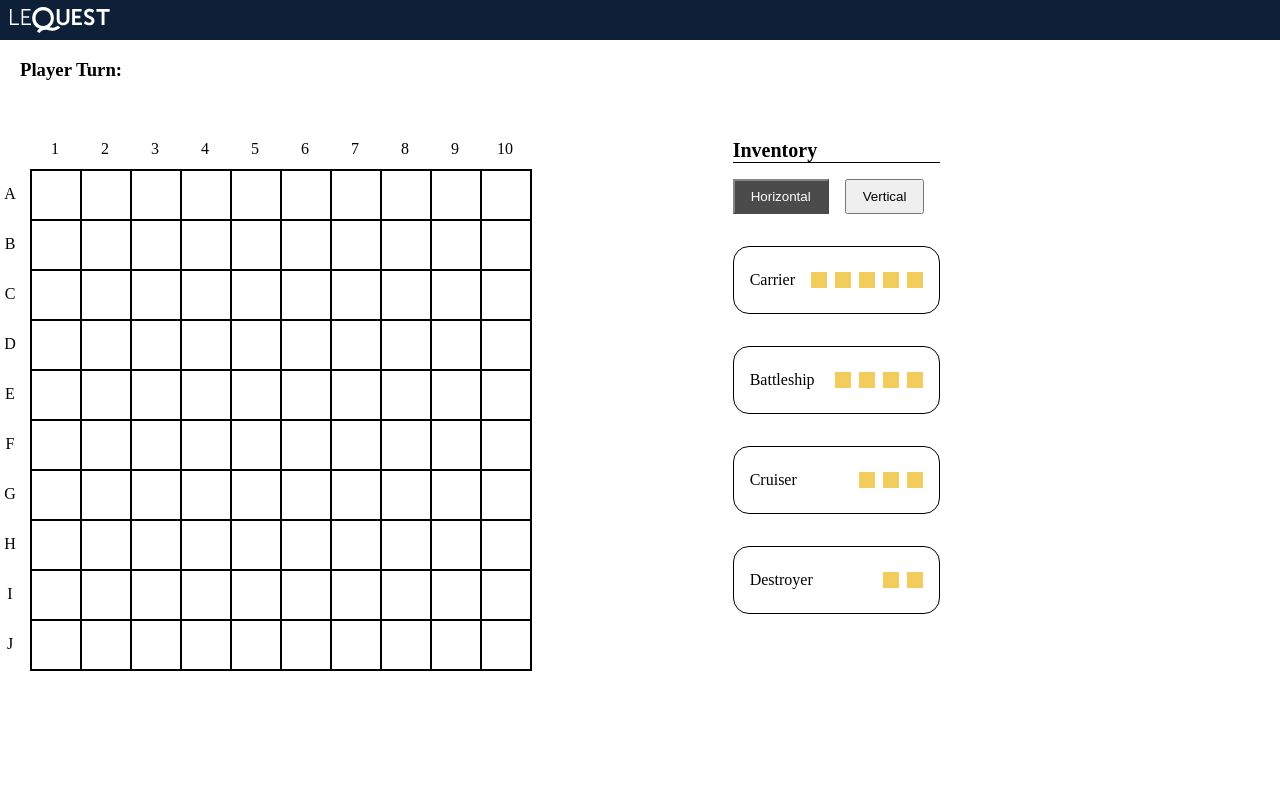
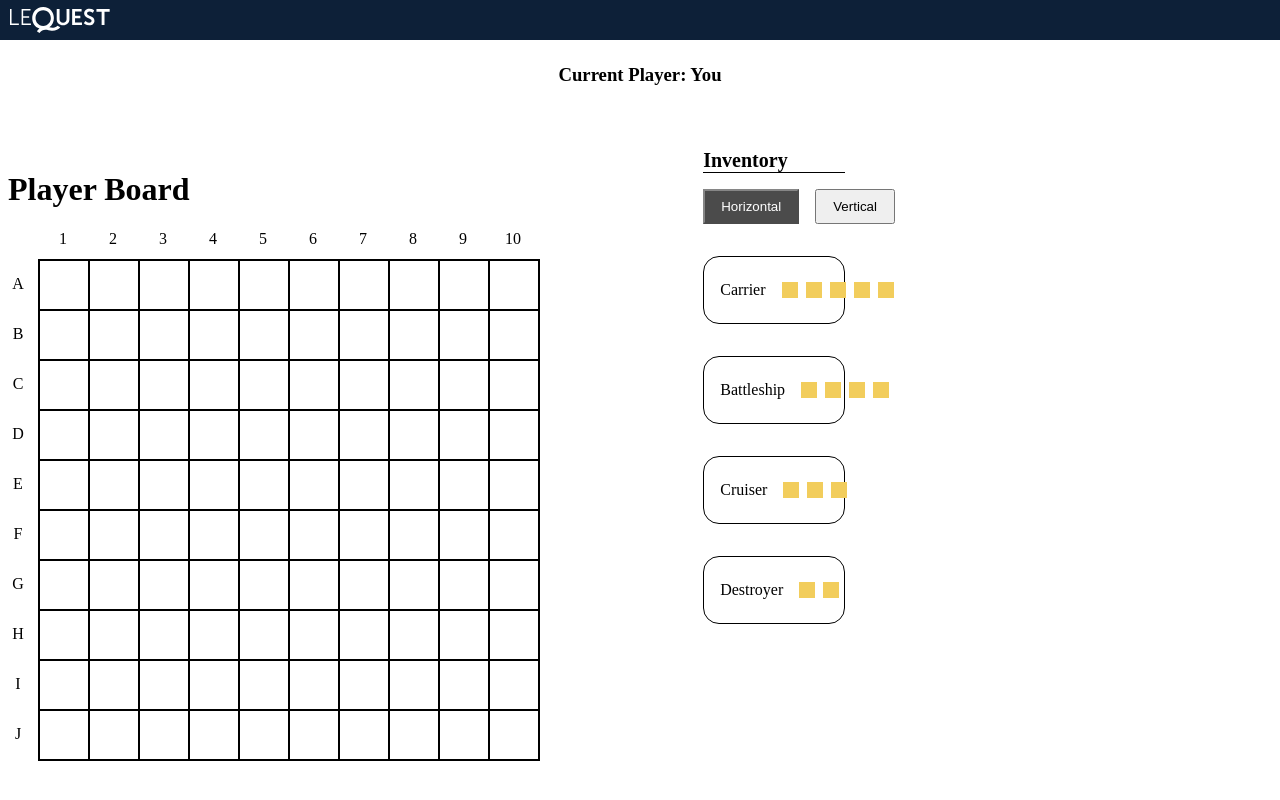
Before and after one commit to ishraqe/battleship, a React app: page / in a window 1280 px wide. Shown: the top 800 px of the page. Built offline with nearby package versions, Linux system fonts and the light colour scheme.

Commit message:
layout fixed, now computer needs to deploy ships to on his board

```diff
--- a/src/Components/Battleship.css
+++ b/src/Components/Battleship.css
@@ -1,25 +1,24 @@
 .battleship__stage {
-  position: absolute;
-  width: 900px;
-  height: 700px;
-  left: 0px;
-  top: 0px;
-}
-
-.battleship__summary--container,
-.battleship__content {
-  padding: 0 20px;
-}
-
-.battleship__summary--container {
-  position: relative;
-  margin-top: 40px;
-  display: flex;
+  width: 100%;
+  height: 100vh;
 }
 
 .battleship__content {
+  display: flex;
+  align-items: center;
+  justify-content: space-between;
+  height: 100%;
+}
+
+.battleship__content--board {
+  flex: 0 0 45%;
+  height: 100%;
+}
+.battleship__content--board--wrapper {
+  height: 100%;
+  display: flex;
+  flex-direction: column;
+}
+.battleship__content--board--container {
   position: relative;
-  margin-top: 40px;
-  width: 100%;
-  display: flex;
 }
--- a/src/Components/Battleship.jsx
+++ b/src/Components/Battleship.jsx
@@ -13,25 +13,29 @@ import { SHIPS, AXIS, CURRENT_PLAYER } from "../utils/DB";
 const Battleship = () => {
   const [availableShips, setAvailableShips] = useState(SHIPS);
   const [selectedShipToPlace, setSelectedShipToPlace] = useState(null);
-  const [selectedAxis, setSelectedAxis] = useState(AXIS.horizontal);
-  const [playerDeployedShips, setPlayerDeployedShips] = useState([]);
+  const [playersSelectedAxis, setPlayersSelectedAxis] = useState(
+    AXIS.horizontal
+  );
 
   const [currentPlayer, setCurrentPlayer] = useState(CURRENT_PLAYER.player);
   const [hasGameStarted, setHasGameStarted] = useState(false);
+
+  const [playerDeployedShips, setPlayerDeployedShips] = useState([]);
+  const [computerDeployedShips, setComputerDeployedShips] = useState([]);
 
   const handleSelectShipToPlace = (ship) => {
     setSelectedShipToPlace(ship);
   };
 
   const onSelectAxis = (axis) => {
-    setSelectedAxis(axis);
+    setPlayersSelectedAxis(axis);
     setSelectedShipToPlace(null);
   };
 
   const onClickBoradSquare = (square) => {
     if (selectedShipToPlace) {
       const canDeployShip =
-        selectedAxis === AXIS.horizontal
+        playersSelectedAxis === AXIS.horizontal
           ? selectedShipToPlace.shipLength + square.x > 10
             ? false
             : true
@@ -40,7 +44,7 @@ const Battleship = () => {
           : true;
 
       if (canDeployShip) {
-        const isHorizontal = selectedAxis === AXIS.horizontal;
+        const isHorizontal = playersSelectedAxis === AXIS.horizontal;
         let ocupiedBlocks = [];
         const shipLengthArr = Array(selectedShipToPlace.shipLength).fill(0);
 
@@ -97,39 +101,66 @@ const Battleship = () => {
     setHasGameStarted(true);
   };
 
+  // randomly deploy ships on the board
+  const deployShipsForComputer = () => {
+    // setComputerDeployedShips()
+  };
+
   return (
     <div className="battleship__stage">
       <TitleBar />
-      <div className="battleship__summary--container">
       <Summary
         hasGameStarted={hasGameStarted}
         availableShips={availableShips}
         handleGameStart={handleGameStart}
+        currentPlayer={currentPlayer}
       />
-      </div>
 
       <div className="battleship__content">
-        <div>
+        <div className="battleship__content--board">
+          <div className="battleship__content--board--wrapper">
+            <h1>Player Board</h1>
+
+            <div className="battleship__content--board--container">
               <Axis direction="row" />
               <Axis direction="column" />
               <Board
                 selectedShipToPlace={selectedShipToPlace}
                 onClickBoradSquare={onClickBoradSquare}
                 playerDeployedShips={playerDeployedShips}
+                boardOwner={CURRENT_PLAYER.player}
               />
+            </div>
+          </div>
+        </div>
 
-          {!hasGameStarted && (
+        <div className="battleship__content--board">
+          {!hasGameStarted ? (
             <Inventory
               title="Inventory"
               availableShips={availableShips}
               handleSelectShipToPlace={handleSelectShipToPlace}
               selectedShipToPlace={selectedShipToPlace}
-              selectedAxis={selectedAxis}
+              playersSelectedAxis={playersSelectedAxis}
               onSelectAxis={onSelectAxis}
             />
+          ) : (
+            <div className="battleship__content--board--wrapper">
+              <h1>Computer Board</h1>
+
+              <div className="battleship__content--board--container">
+                <Axis direction="row" />
+                <Axis direction="column" />
+                <Board
+                  selectedShipToPlace={selectedShipToPlace}
+                  onClickBoradSquare={onClickBoradSquare}
+                  playerDeployedShips={playerDeployedShips}
+                  boardOwner={CURRENT_PLAYER.computer}
+                />
+              </div>
+            </div>
           )}
         </div>
-        {hasGameStarted && <div>Computer</div>}
       </div>
     </div>
   );
--- a/src/Components/Board/BoardSquare/index.jsx
+++ b/src/Components/Board/BoardSquare/index.jsx
@@ -6,7 +6,9 @@ const BoardSquare = ({ onClick, isOcupied, divId }) => {
     <div
       id={divId}
       onClick={onClick}
-      className={`board__square ${isOcupied ? "cruiser" : ""}`}
+      className={`board__square ${
+        isOcupied.isOcupied ? isOcupied.shipName : ""
+      }`}
     ></div>
   );
 };
--- a/src/Components/Board/index.jsx
+++ b/src/Components/Board/index.jsx
@@ -3,19 +3,27 @@ import PropTypes, { object } from "prop-types";
 
 import "./Board.css";
 import BoardSquare from "./BoardSquare";
-import { BOARD_ARR } from "../../utils/DB";
+import { BOARD_ARR, CURRENT_PLAYER } from "../../utils/DB";
 //
 
-const Board = ({ onClickBoradSquare, playerDeployedShips }) => {
+const Board = ({ onClickBoradSquare, playerDeployedShips, boardOwner }) => {
   const isOcupied = (rowIndex, columnIndex) => {
     let flag = false;
-    playerDeployedShips.forEach((ship) => {
-      if (ship.ocupiedBlocks.includes(`${rowIndex}${columnIndex}`)) {
-        flag = true;
-      }
-    });
+    let shipName = "";
 
-    return flag;
+    if (boardOwner === CURRENT_PLAYER.player) {
+      playerDeployedShips.forEach((ship) => {
+        if (ship.ocupiedBlocks.includes(`${rowIndex}${columnIndex}`)) {
+          flag = true;
+          shipName = ship.shipName;
+        }
+      });
+    }
+
+    return {
+      isOcupied: flag,
+      shipName
+    };
   };
 
   return (
--- a/src/Components/Inventory/Inventory.css
+++ b/src/Components/Inventory/Inventory.css
@@ -1,6 +1,5 @@
 .battleship__inventory {
-  position: absolute;
-  right: 0px;
+  max-width: 25%;
 }
 
 .inventory__title {
--- a/src/Components/Inventory/index.jsx
+++ b/src/Components/Inventory/index.jsx
@@ -8,7 +8,7 @@ const Inventory = ({
   availableShips,
   handleSelectShipToPlace,
   selectedShipToPlace,
-  selectedAxis,
+  playersSelectedAxis,
   onSelectAxis
 }) => {
   return (
@@ -17,13 +17,15 @@ const Inventory = ({
       <div className="inventory__content">
         <div className="intevtory__axis">
           <button
-            className={selectedAxis === AXIS.horizontal ? "selected" : ""}
+            className={
+              playersSelectedAxis === AXIS.horizontal ? "selected" : ""
+            }
             onClick={() => onSelectAxis(AXIS.horizontal)}
           >
             Horizontal
           </button>
           <button
-            className={selectedAxis === AXIS.vertical ? "selected" : ""}
+            className={playersSelectedAxis === AXIS.vertical ? "selected" : ""}
             onClick={() => onSelectAxis(AXIS.vertical)}
           >
             Vertical
@@ -65,7 +67,7 @@ Inventory.propTypes = {
   availableShips: PropTypes.arrayOf(Object),
   handleSelectShipToPlace: PropTypes.func,
   selectedShipToPlace: PropTypes.object,
-  selectedAxis: PropTypes.string,
+  playersSelectedAxis: PropTypes.string,
   onSelectAxis: PropTypes.func
 };
 
--- a/src/Components/Summary/Summary.css
+++ b/src/Components/Summary/Summary.css
@@ -1,9 +1,24 @@
-.summary__start {
-  padding: 0.5rem 1rem;
+.summary {
+  margin: 40px 0;
+  padding: 5px 10px;
+  display: flex;
+  flex-direction: column;
+  align-items: center;
+  text-align: center;
+}
+
+.summary__info {
+  width: 100%;
+}
+
+.summary__btn {
   background-color: #fff;
   color: #000;
+  padding: 5px 10px;
   border: 1px solid #000;
   transition: all 0.2s;
+  border-radius: 4px;
+  cursor: pointer;
 }
 .summary__start:hover {
   background-color: #000;
--- a/src/Components/Summary/index.js
+++ b/src/Components/Summary/index.js
@@ -1,14 +1,19 @@
 import React from "react";
 import "./Summary.css";
 
-const index = ({ hasGameStarted, availableShips, handleGameStart }) => {
+const index = ({
+  hasGameStarted,
+  availableShips,
+  handleGameStart,
+  currentPlayer
+}) => {
   return (
     <div className="summary">
       <div className="summary__info">
-        <h3>Player Turn: </h3>
+        <h3>Current Player: {currentPlayer}</h3>
       </div>
       {availableShips.length === 0 ? (
-        <button className="summary__start" onClick={handleGameStart}>
+        <button className="summary__btn" onClick={handleGameStart}>
           Start Game
         </button>
       ) : null}
--- a/src/utils/DB.js
+++ b/src/utils/DB.js
@@ -46,6 +46,6 @@ export const AXIS = {
 };
 
 export const CURRENT_PLAYER = {
-  player: "player",
-  computer: "computer"
+  player: "You",
+  computer: "Computer"
 };
```
Lines whose indentation alone changed are shown as unchanged.
